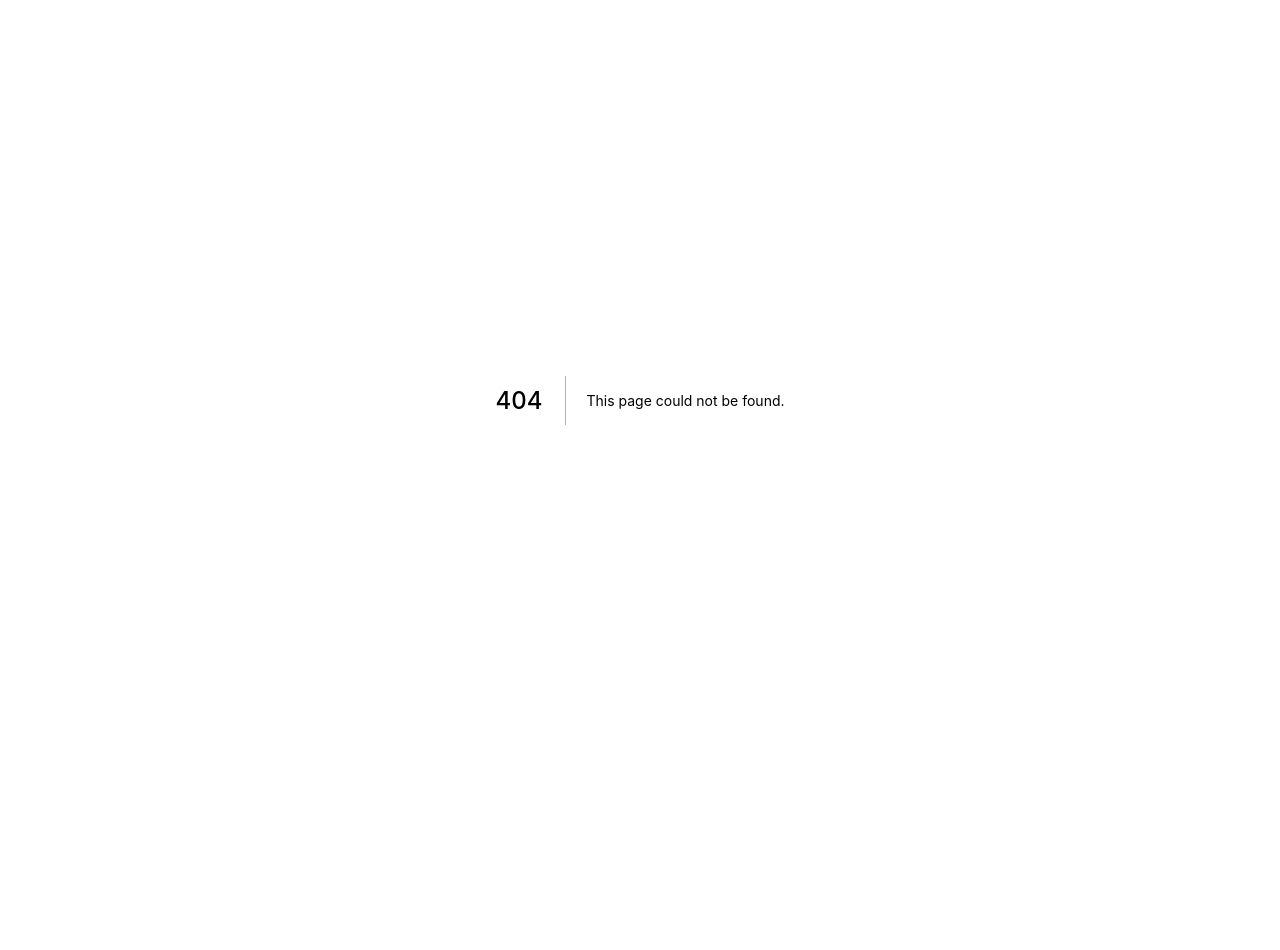
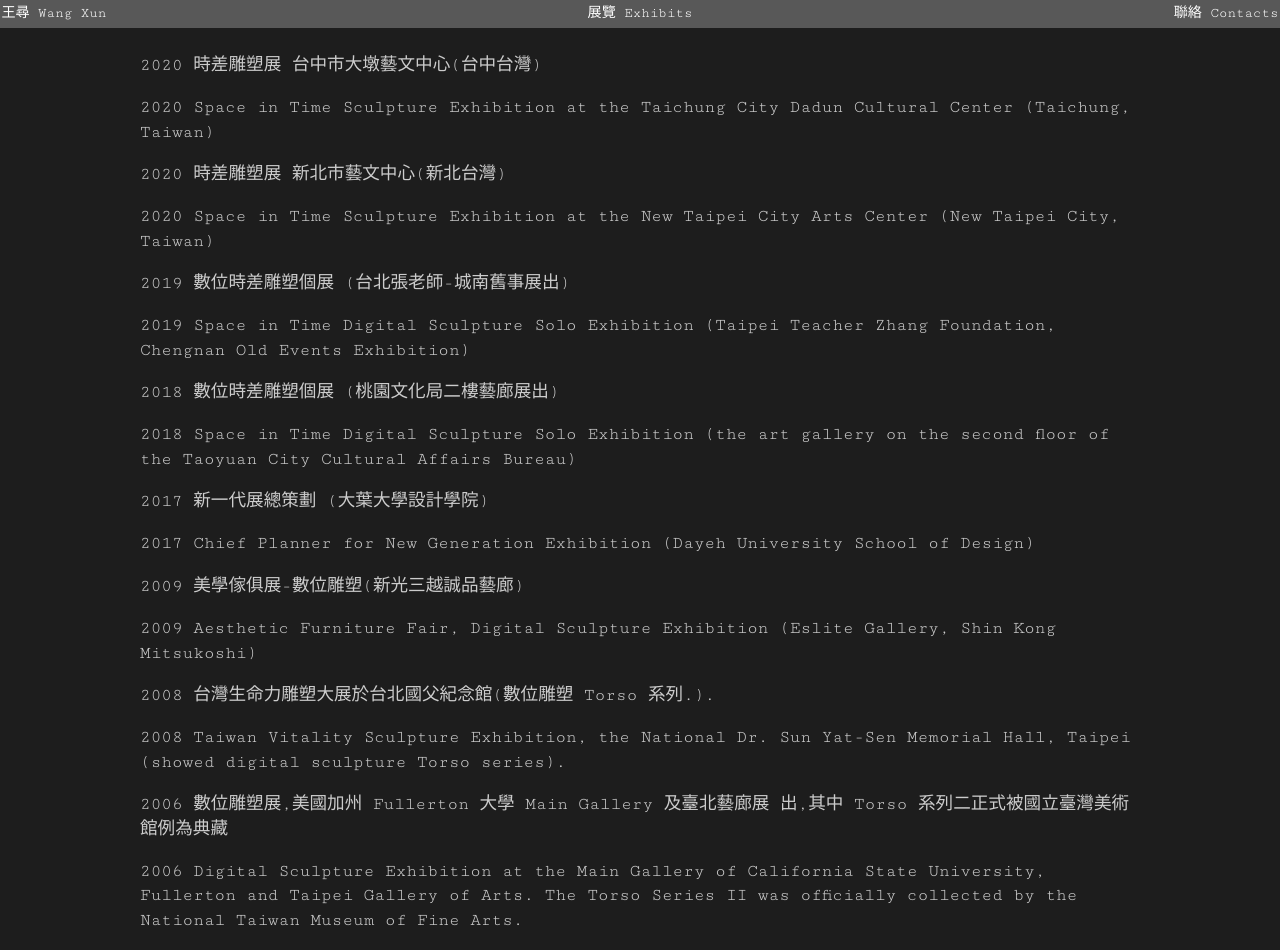
Before and after one commit to matowang/wang-xun, a Next.js app: page /exhibits in a window 1280 px wide. Before the commit this address had no page. Shown: the top 950 px of the page. Before the commit the page ends 800 px from the top, so only its background shows below. Built offline with nearby package versions, Linux system fonts and the light colour scheme; a web font is replaced by a local one.

Commit message:
added information morris provided

```diff
--- a/layout/navbar/index.js
+++ b/layout/navbar/index.js
@@ -3,6 +3,9 @@ const Navbar = () => (
         <ul className="navbar__list">
             <li className="navbar__item">
                 <a className="navbar__link" href="/">王尋 Wang Xun</a>
+            </li>
+            <li className="navbar__item">
+                <a className="navbar__link" href="/exhibits">展覽 Exhibits</a>
             </li>
             <li className="navbar__item">
                 <a className="navbar__link" href="/contacts">聯絡 Contacts</a>
--- /dev/null
+++ b/pages/exhibits.js
@@ -0,0 +1,28 @@
+import Layout from "../layout";
+
+const Exhibits = () => (
+    <Layout>
+        <main className="content">
+            <p>2020 時差雕塑展 台中市大墩藝文中心(台中台灣)</p>
+            <p>2020 Space in Time Sculpture Exhibition at the Taichung City Dadun Cultural Center (Taichung, Taiwan)</p>
+            <p>2020 時差雕塑展 新北市藝文中心(新北台灣)</p>
+            <p>2020 Space in Time Sculpture Exhibition at the New Taipei City Arts Center (New Taipei City, Taiwan)</p>
+            <p>2019 數位時差雕塑個展 (台北張老師-城南舊事展出)</p>
+            <p>2019 Space in Time Digital Sculpture Solo Exhibition (Taipei Teacher Zhang Foundation, Chengnan Old Events Exhibition)</p>
+            <p>2018 數位時差雕塑個展 (桃園文化局二樓藝廊展出)</p>
+            <p>2018 Space in Time Digital Sculpture Solo Exhibition (the art gallery on the second floor of the Taoyuan City Cultural Affairs Bureau)</p>
+            <p>2017 新一代展總策劃 (大葉大學設計學院)</p>
+            <p>2017 Chief Planner for New Generation Exhibition (Dayeh University School of Design)</p>
+            <p>2009 美學傢俱展-數位雕塑(新光三越誠品藝廊)</p>
+            <p>2009 Aesthetic Furniture Fair, Digital Sculpture Exhibition (Eslite Gallery, Shin Kong Mitsukoshi)</p>
+            <p>2008 台灣生命力雕塑大展於台北國父紀念館(數位雕塑 Torso 系列.).</p>
+            <p>2008 Taiwan Vitality Sculpture Exhibition, the National Dr. Sun Yat-Sen Memorial Hall, Taipei (showed digital sculpture Torso series).</p>
+            <p>2006 數位雕塑展,美國加州 Fullerton 大學 Main Gallery 及臺北藝廊展 出,其中 Torso 系列二正式被國立臺灣美術館例為典藏</p>
+            <p>2006 Digital Sculpture Exhibition at the Main Gallery of California State University, Fullerton and Taipei Gallery of Arts. The Torso Series II was officially collected by the National Taiwan Museum of Fine Arts.</p>
+            <p>1989 第十六屈台北市立美術館美展雕塑類第一名,作品正式被臺北市立美術館例為典藏  </p>
+            <p>1989 First place in the Sculpture category of the 16th Taipei Fine Arts Museum Exhibition. The artwork was officially collected by the Taipei Fine Arts Museum.</p>
+        </main>
+    </Layout>
+)
+
+export default Exhibits
--- a/scss/main.scss
+++ b/scss/main.scss
@@ -10,6 +10,8 @@ body {
     @media (min-width: 500px) {
         font-size: 1.1em;
     }
+    background: rgb(29, 29, 29);
+    color: rgb(204, 204, 204);
 }
 
 img {
```
Also changed, not shown: pages/contacts.js (+10 -2 lines), pages/index.js (+9 -4 lines).
